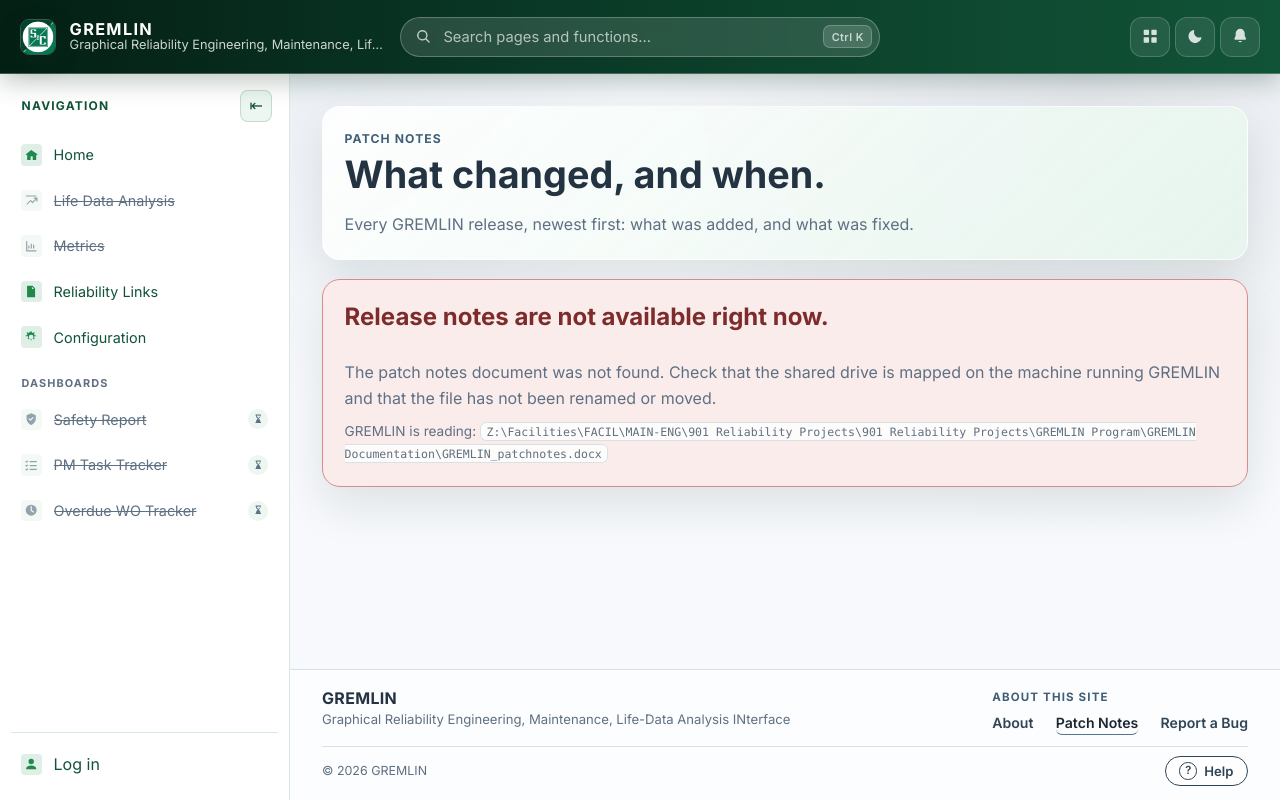
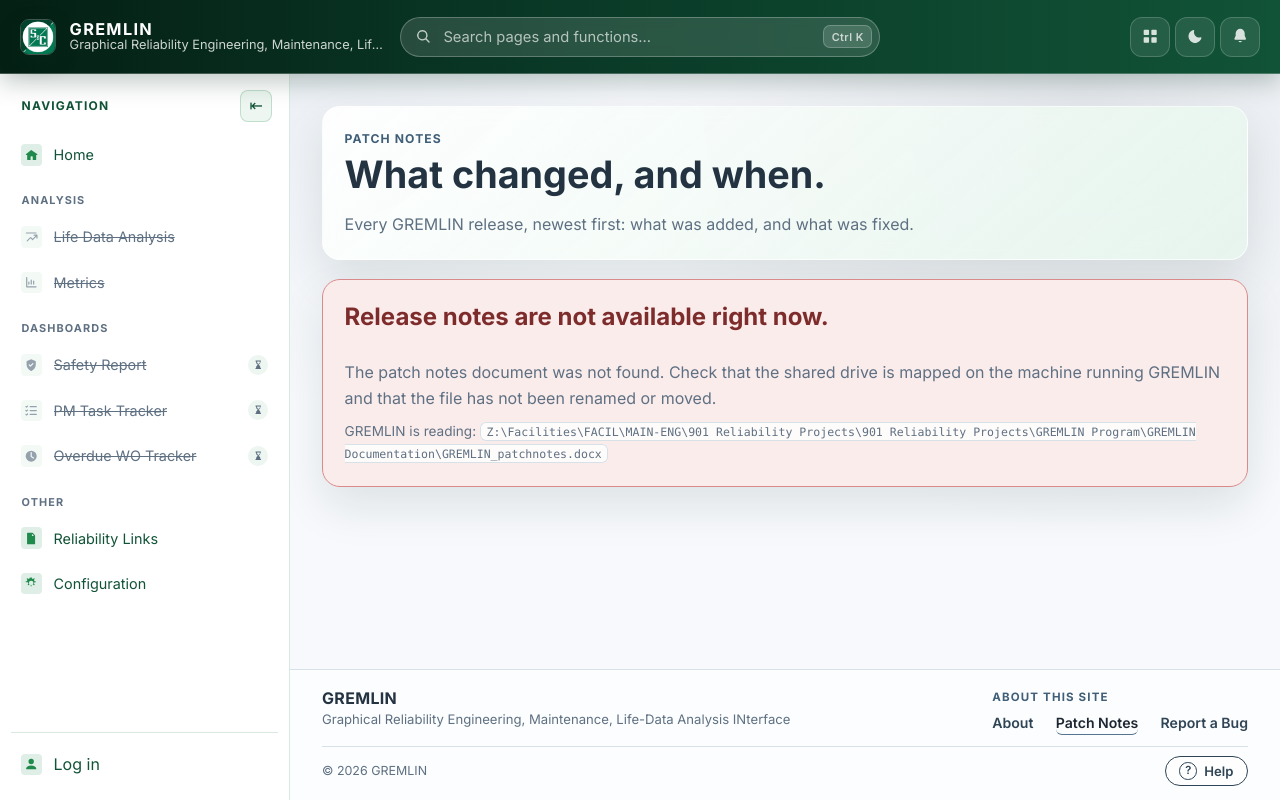
Before and after one commit to stupidshrimp/GREMLIN, a Flask app: page /patch-notes in a window 1280 px wide. Run offline with Flask 3, Linux system fonts and the light colour scheme; some libraries are stand-ins or nearby versions.

Commit message:
Organize sidebar analysis and other sections

```diff
--- a/app.py
+++ b/app.py
@@ -364,13 +364,15 @@
 # "coming_soon" is presentation, not access: it marks a page that is routed and
 # offered but has no content yet, and puts the hourglass on its sidebar entry.
 #
-# "group" is presentation as well, and is the sidebar's one sub-heading: an entry
+# "group" is presentation as well, and supplies the sidebar's sub-headings: an entry
 # that names a group is drawn under that heading instead of in the run at the top
 # of the rail, and an entry without the key is left where everything was before
 # the key existed. The heading is written here rather than in sidebar.html for
 # the same reason the rest of this list is: which pages sit under it is decided
 # in one place, and a page that moves under it moves by gaining this key alone.
+NAV_GROUP_ANALYSIS = "Analysis"
 NAV_GROUP_DASHBOARDS = "Dashboards"
+NAV_GROUP_OTHER = "Other"
 
 PAGES = [
     {"route": "/", "template": "home.html", "title": "Home", "icon": ICONS["home"]},
@@ -382,6 +384,7 @@
         "template": "perform_analysis.html",
         "title": "Life Data Analysis",
         "icon": ICONS["trend"],
+        "group": NAV_GROUP_ANALYSIS,
         # Reliability engineering work, not shift work: an account recorded as
         # Operations, as Maintenance, or as both is kept out of it. The section
         # covers the disposition workspace, the failure-classification page and
@@ -395,6 +398,7 @@
         "template": "metrics.html",
         "title": "Metrics",
         "icon": ICONS["chart"],
+        "group": NAV_GROUP_ANALYSIS,
         "withheld_from_department": DEPARTMENT_OPERATIONS_MAINTENANCE,
         "section": ("/metrics",),
     },
@@ -403,31 +407,6 @@
         "template": "standards_and_documentation.html",
         "title": "Standards and Documentation",
         "icon": ICONS["docs"],
-    },
-    {
-        "route": "/reliability-links",
-        "template": "reliability_links.html",
-        "title": "Reliability Links",
-        "icon": ICONS["docs"],
-    },
-    {
-        # Named "Configuration" rather than "Settings": most of what is on it is
-        # structural plant configuration -- shift schedules, group membership,
-        # linked-downtime rules -- rather than the personal preferences
-        # "Settings" promises. /settings still resolves, as a redirect.
-        "route": "/configuration",
-        "template": "configuration.html",
-        "title": "Configuration",
-        "icon": ICONS["settings"],
-        # What is on it is the shape of the analysis Operations & Maintenance is
-        # kept out of above -- availability groups, linked-downtime rules, the
-        # CMMS mapping -- so it goes with those pages rather than staying on the
-        # open floor for them. It stays open to everybody else, signed in or
-        # not: this key narrows one department away and changes nothing else.
-        "withheld_from_department": DEPARTMENT_OPERATIONS_MAINTENANCE,
-        # /settings is the old address and still redirects here; refusing it
-        # directly is better than bouncing somebody onto a 403.
-        "section": ("/configuration", "/settings"),
     },
     {
         "route": "/developer",
@@ -476,6 +455,36 @@
         "department": DEPARTMENT_OPERATIONS_MAINTENANCE,
         "staff_level": STAFF_LEVEL_ALL,
         "coming_soon": True,
+    },
+    # Utility destinations close the navigation under the final "Other"
+    # heading. Keeping these entries last also keeps that section at the bottom,
+    # because _nav_sections_for preserves the order in which groups first occur.
+    {
+        "route": "/reliability-links",
+        "template": "reliability_links.html",
+        "title": "Reliability Links",
+        "icon": ICONS["docs"],
+        "group": NAV_GROUP_OTHER,
+    },
+    {
+        # Named "Configuration" rather than "Settings": most of what is on it is
+        # structural plant configuration -- shift schedules, group membership,
+        # linked-downtime rules -- rather than the personal preferences
+        # "Settings" promises. /settings still resolves, as a redirect.
+        "route": "/configuration",
+        "template": "configuration.html",
+        "title": "Configuration",
+        "icon": ICONS["settings"],
+        "group": NAV_GROUP_OTHER,
+        # What is on it is the shape of the analysis Operations & Maintenance is
+        # kept out of above -- availability groups, linked-downtime rules, the
+        # CMMS mapping -- so it goes with those pages rather than staying on the
+        # open floor for them. It stays open to everybody else, signed in or
+        # not: this key narrows one department away and changes nothing else.
+        "withheld_from_department": DEPARTMENT_OPERATIONS_MAINTENANCE,
+        # /settings is the old address and still redirects here; refusing it
+        # directly is better than bouncing somebody onto a 403.
+        "section": ("/configuration", "/settings"),
     },
 ]
 
@@ -841,7 +850,7 @@
     """The sidebar as it is drawn: the same entries, under their headings.
 
     Sections come out in the order PAGES first mentions them, so the ungrouped
-    run stays at the top and "Dashboards" follows it, and a section is created
+    run stays at the top and named groups follow it, and a section is created
     only by an entry that lands in it. That second part is the whole reason this
     groups the answer rather than the list: _nav_links_for has already dropped
     the pages this account is not offered, so a Facilities account -- which is
--- a/static/css/sidebar.css
+++ b/static/css/sidebar.css
@@ -79,7 +79,7 @@
   transition: opacity 130ms ease;
 }
 
-/* A sub-heading inside the nav -- "Dashboards" -- naming the run of entries
+/* A sub-heading inside the nav naming the run of entries
    under it. Quieter and a shade smaller than .sidebar-heading above, which
    names the whole rail: these two are never read as the same rank, and the one
    that governs everything should not be the one that looks subordinate.
--- a/templates/sidebar.html
+++ b/templates/sidebar.html
@@ -35,8 +35,8 @@
         a list of its own is what lets the heading name the entries under it.
 
         The first section is the ungrouped run and has no heading at all. The
-        rest -- "Dashboards" today -- are named, and the name is tied to the list
-        with aria-labelledby, so the group is announced as "Dashboards" rather
+        rest are named, and the name is tied to the list with aria-labelledby,
+        so each group is announced by its section name rather
         than as a second anonymous list appearing halfway down the sidebar.
         app.py builds a section only when something lands in it, so there is no
         empty heading to draw around here. -#}
```
Also changed, not shown: tests/test_sidebar_access.py (+30 -12 lines).
